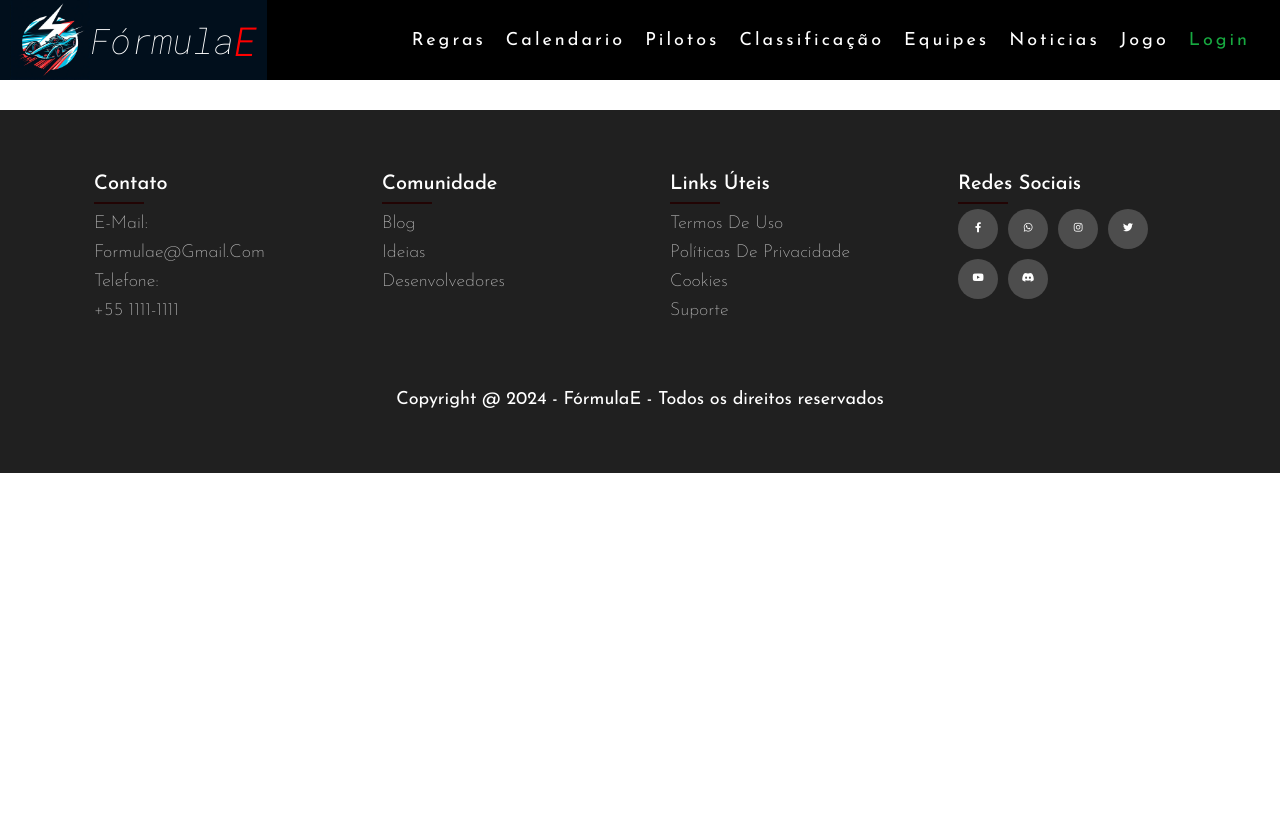
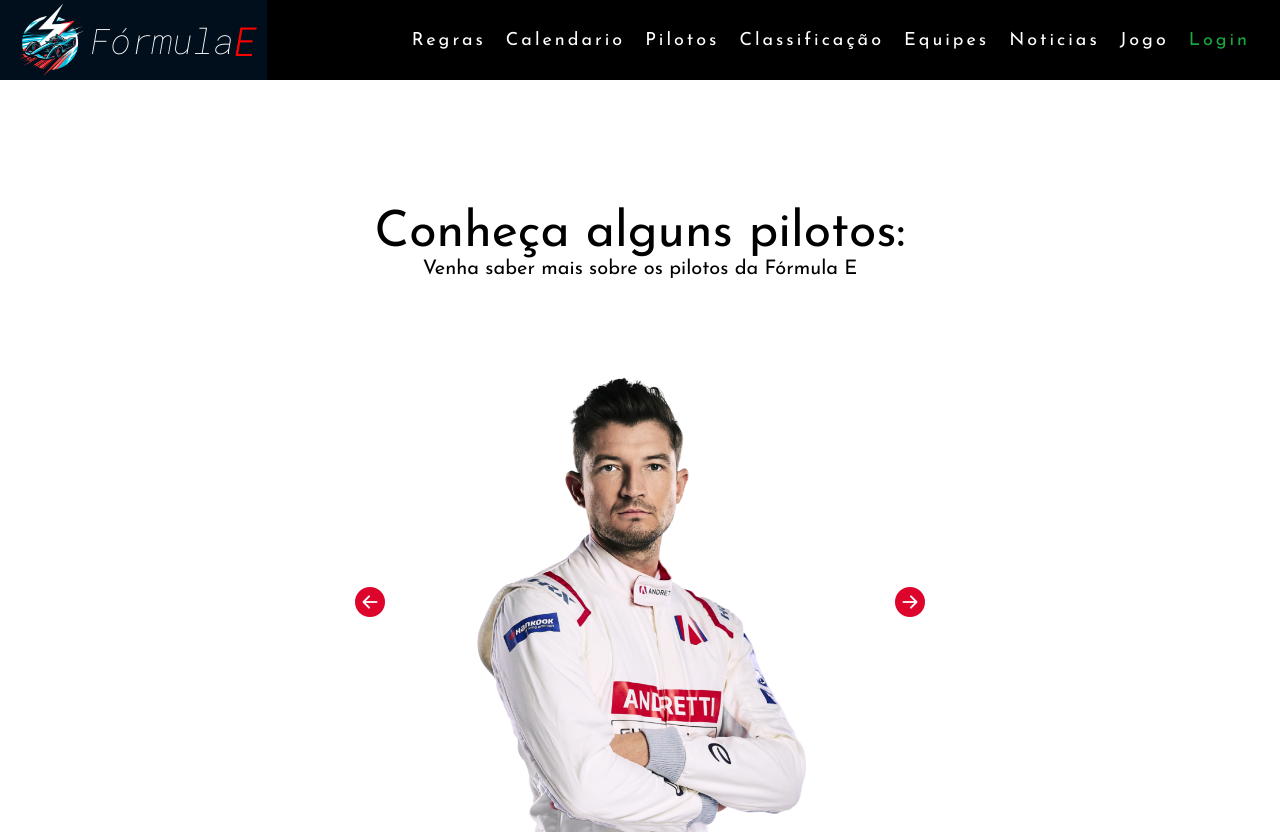
Before and after one commit to MindSyncc/Site_Challenge2, a React (Vite) app: page /pilotos in a window 1280 px wide. Shown: the top 834 px of the page. Before the commit the page ends 800 px from the top, so only its background shows below. Built offline with nearby package versions, Linux system fonts and the light colour scheme.

Commit message:
Seção Pilotos finalizada.

```diff
--- a/index.html
+++ b/index.html
@@ -8,6 +8,8 @@
     <link rel="stylesheet" href="https://cdnjs.cloudflare.com/ajax/libs/font-awesome/5.15.4/css/all.min.css">
     <!--Incluindo o Css do FlatIcon-->
     <link rel='stylesheet' href='https://cdn-uicons.flaticon.com/2.3.0/uicons-brands/css/uicons-brands.css'>
+    <!--Incluindo o Css do Jsdelivr-->
+    <link rel="stylesheet" href="https://cdn.jsdelivr.net/npm/bootstrap-icons@1.11.3/font/bootstrap-icons.min.css">
     <title>Formula E</title>
   </head>
   <body>
--- a/src/css/PilotosStyle.jsx
+++ b/src/css/PilotosStyle.jsx
@@ -1,3 +1,198 @@
-import styled from 'styled-components';
+import styled from "styled-components";
 
-export const PilotosStyle = styled.section``
+export const PilotosStyle = styled.section`
+  #header {
+    background-color: black;
+  }
+
+  .nossos_carros {
+    text-align: center;
+    justify-content: center;
+    align-items: center;
+  }
+
+  #car-selector {
+    position: relative;
+    display: flex;
+    align-items: center;
+  }
+
+  #car-selector .passos {
+    font-size: 50px;
+    margin: 10px;
+    background: none;
+    border: none;
+    cursor: pointer;
+    color: #dd052b;
+    transition: all 0.3s;
+  }
+
+  #car-selector .passos:hover {
+    color: #af0423;
+  }
+
+  #car-selector #carImage {
+    width: 450px;
+    transition: opacity 0.3s ease-in-out;
+  }
+
+  .nossos_carros h2 {
+    margin-top: 80px;
+    font-size: 50px;
+  }
+
+  .nossos_carros p {
+    font-size: 20px;
+    margin-bottom: 90px;
+  }
+
+  .nossos_carros {
+    display: flex;
+    flex-direction: column;
+    align-items: center;
+    justify-content: center;
+    height: 100vh; /* Ajuste conforme necessário */
+  }
+
+  #car-selector {
+    display: flex;
+    align-items: center;
+    justify-content: center;
+    gap: 20px; /* Espaço entre os itens */
+  }
+
+  .nossos_carros .selecao {
+    font-size: 20px;
+    margin: 30px;
+    background: none;
+    border: none;
+    cursor: pointer;
+    color: #ffffff;
+    background-color: #dd052b;
+    transition: all 0.3s;
+    padding: 15px;
+    border-radius: 10px;
+    text-align: center;
+  }
+
+  .nossos_carros .selecao:hover {
+    background-color: #af0423;
+    color: #e7e7e7;
+    border-radius: 20px;
+    box-shadow: rgba(0, 0, 0, 0.35) 0px 5px 15px;
+  }
+
+  @media screen and (max-width: 600px) {
+    .nossos_carros h2 {
+      font-size: 35px;
+    }
+    .nossos_carros p {
+      font-size: 20px;
+      margin: 10px;
+    }
+    #car-selector img {
+      width: 250px;
+    }
+    .nossos_carros .selecao {
+      font-size: 15px;
+    }
+    #car-selector .passos {
+      font-size: 30px;
+      margin: 0;
+    }
+  }
+
+  #backToTop {
+    visibility: hidden; /* Hidden by default */
+    opacity: 0;
+    transition: visibility 0s 0.3s, opacity 0.3s linear, all 0.3s; /* Transition effect */
+    position: fixed; /* Fixed/sticky position */
+    bottom: 20px; /* Place the button at the bottom of the page */
+    right: 30px; /* Place the button 30px from the right */
+    z-index: 99; /* Make sure it does not overlap */
+    border: none; /* Remove borders */
+    outline: none; /* Remove outline */
+    color: #0e0e0e; /* Text color */
+    background: none;
+    cursor: pointer; /* Add a mouse pointer on hover */
+    border-radius: 10px; /* Rounded corners */
+    font-size: 45px; /* Increase font size */
+  }
+
+  #backToTop.show {
+    visibility: visible;
+    opacity: 1;
+    transition: visibility 0s, opacity 0.5s linear, all 0.3s;
+  }
+
+  #backToTop:hover {
+    color: #dd052b; /* Add a dark-grey background on hover */
+  }
+
+  @media screen and (max-width: 600px) {
+    #backToTop {
+      bottom: 20px; /* Place the button at the bottom of the page */
+      right: 10px; /* Place the button 30px from the right */
+    }
+  }
+
+  .bi-arrow-right-circle-fill {
+    font-size: 30px;
+  }
+
+  .bi-arrow-left-circle-fill {
+    font-size: 30px;
+  }
+
+  .bi-arrow-up-circle-fill {
+    font-size: 30px;
+  }
+
+
+  .info-button {
+    font-size: 1.8rem;
+    background-color: #af0423;
+    border-radius: 50px;
+    margin: 5% 0;
+    transition: transform 0.3s ease;
+    color: #fff;
+    padding: 10px 20px;
+    cursor: pointer;
+  }
+
+  #pilotInfo {
+    position: absolute;
+    bottom: -60%;
+    left: 50%;
+    transform: translate(-50%, -50%);
+    background-color: rgba(0, 0, 0, 0.8);
+    color: #fff;
+    border: 2px solid black;
+    border-radius: 10px;
+    opacity: 0;
+    animation: scale-display .5s forwards;
+  }
+
+  .hidden {
+    display: none;
+  }
+
+  @keyframes scale-display {
+    0% {
+      opacity: 0;
+    }
+
+    100% {
+      opacity: 1;
+    }
+  }
+
+  .lower {
+    transform: translateY(200%);
+  }
+
+
+  .button-pilotos {
+    text-align: center;
+  }
+`;
--- a/src/routes/Pilotos.jsx
+++ b/src/routes/Pilotos.jsx
@@ -1,8 +1,85 @@
+import { PilotosStyle } from "../css/PilotosStyle"
+import { useState } from "react";
+
 const Pilotos = () => {
-    return(
-        <>
-        </>
-    )
+
+  const cars = [
+    { image: 'src/assets/img/home/secao/piloto1.png', infoImage: 'src/assets/img/home/secao/info1.png', info: 'Piloto 1: Informações' },
+    { image: 'src/assets/img/home/secao/piloto2.png', infoImage: 'src/assets/img/home/secao/info2.png', info: 'Piloto 2: Informações' },
+    { image: 'src/assets/img/home/secao/piloto3.png', infoImage: 'src/assets/img/home/secao/info3.png', info: 'Piloto 3: Informações' },
+    { image: 'src/assets/img/home/secao/piloto4.png', infoImage: 'src/assets/img/home/secao/info4.png', info: 'Piloto 4: Informações' },
+    { image: 'src/assets/img/home/secao/piloto5.png', infoImage: 'src/assets/img/home/secao/info5.png', info: 'Piloto 5: Informações' },
+    { image: 'src/assets/img/home/secao/piloto6.png', infoImage: 'src/assets/img/home/secao/info6.png', info: 'Piloto 6: Informações' },
+  ];
+
+  const [currentCarIndex, setCurrentCarIndex] = useState(0);
+  const [showInfo, setShowInfo] = useState(false);
+
+  // Função para avançar para o próximo piloto
+  const nextCar = () => {
+    setCurrentCarIndex((currentCarIndex + 1) % cars.length);
+  };
+
+  // Função para voltar para o piloto anterior
+  const previousCar = () => {
+    setCurrentCarIndex((currentCarIndex - 1 + cars.length) % cars.length);
+  };
+
+  // Função para mostrar ou esconder informações do piloto
+  const showPilotInfo = () => {
+    setShowInfo(!showInfo);
+  };
+
+  const showInfoToggle = showInfo
+    ? 'info-piloto'
+    : 'info-piloto hidden'
+
+  const buttonClassName = showInfo
+    ? 'info-button lower'
+    : 'info-button'
+
+  // Função para rolar a página para o topo
+  const topFunction = () => {
+    window.scrollTo({ top: 0, behavior: 'smooth' });
+  };
+
+
+  return(
+    <PilotosStyle>
+      <section id="pagina-pilotos">
+
+        <div className="nossos_carros">
+
+          <h2>Conheça alguns pilotos:</h2>
+          <p>Venha saber mais sobre os pilotos da Fórmula E</p>
+
+          <div id="car-selector">
+            <button className="passos" onClick={previousCar}><i className="bi-arrow-left-circle-fill"></i></button>
+            <img src={cars[currentCarIndex].image} id="carImage" alt="Imagem do Carro" className="loaded" />
+
+            <div className={showInfoToggle} id="pilotInfo">
+              <img src={cars[currentCarIndex].infoImage} id="pilotInfoImage" alt="Imagem de Informações" />
+              <div id="pilotInfoContent">{cars[currentCarIndex].info}</div>
+            </div>
+
+            <button className="passos" onClick={nextCar}><i className="bi-arrow-right-circle-fill"></i></button>
+          </div>
+
+        </div>
+
+          <br/>
+          <br/>
+
+        <div className="button-pilotos">
+          <button className={buttonClassName} onClick={showPilotInfo}>Saiba mais sobre o piloto</button>
+        </div>
+
+      </section>
+
+      <button onClick={topFunction} id="backToTop" title="Go to top"><i className="bi-arrow-up-circle-fill"></i></button>
+
+    </PilotosStyle>
+  )
 }
 
 export default Pilotos
```
